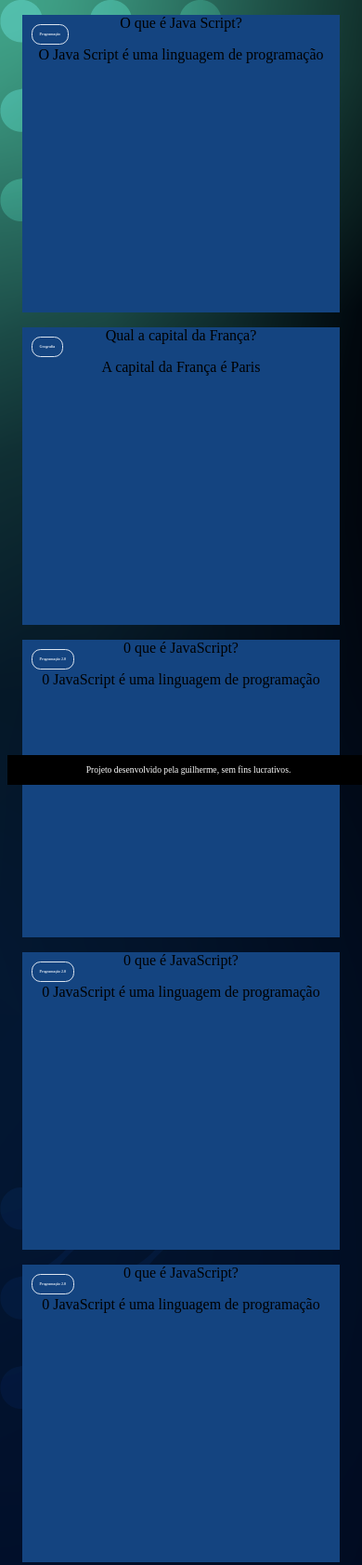
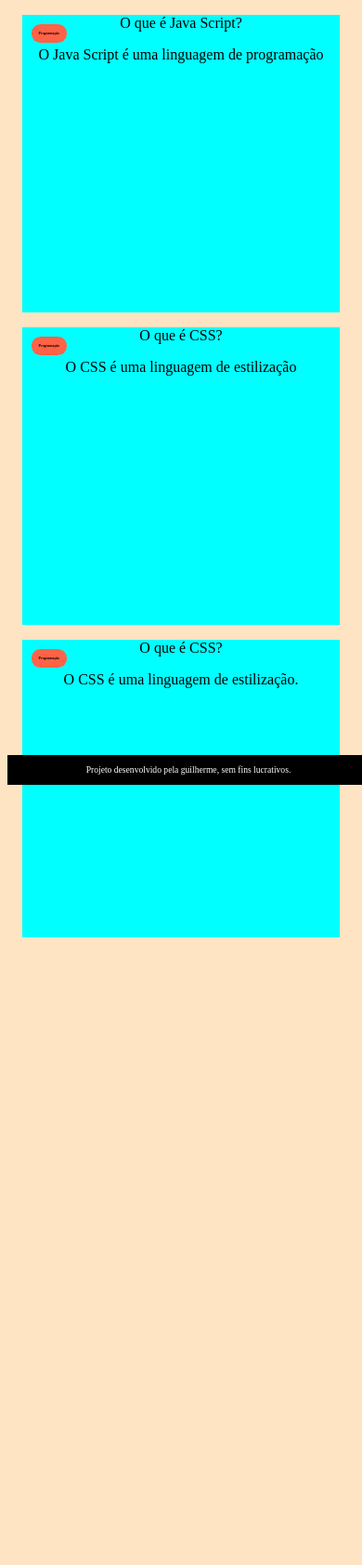
Before and after one commit to guilherme-dellarosa/projeto-3, a plain HTML site: page projeto-3-main/projeto-3-main/projeto-3-main/projeto-3-main/index.html in a window 390 px wide. Shown: the top 1683 px of the page at 93% size. After the commit the page ends 1024 px from the top, so only its background shows below. Drawn offline with Linux system fonts and the light colour scheme.

Commit message:
Add files via upload

```diff
--- a/projeto-3-main/projeto-3-main/projeto-3-main/projeto-3-main/assets/style.css
+++ b/projeto-3-main/projeto-3-main/projeto-3-main/projeto-3-main/assets/style.css
@@ -1,85 +1,35 @@
-:root {
-    --text-color: #DBE4EF;
-    --card-front-color: #144480;
-    --card-back-color: #00F4BF;
-}
-
-
 body {
-    background: url('img/bg-desktop.webp');
+    background-color: bisque;
     font-family: Bai Jamjuree;
 }
 
 #container {
     display:flex ;
-    flex-wrap: wrap;
-    justify-content: space-between;
-    padding: 4rem;
-    gap: 3rem;
 }
 
 .cartao {
     margin: 1rem 1rem;
+    background-color: aqua;
     height: 20rem;
     flex-grow: 1;
     flex-basis: calc(33% -6rem);
 }
 
 .cartao__conteudo {
-    background-color: var(--card-front-color);
     text-align: center;
     /*background-color: aquamarine;*/
     height: 100%;
-    transform-style: preserve-3d;
-    transition: transform 300ms ease-in-out;
 }
 
 .cartao__conteudo h3 {
-    color: var(--text-color);
-    border: 1px solid var(--text-color);
+    background-color: tomato;
     text-align: left;
     padding: 0.5rem;
     position: absolute;
     margin: 0.6rem;
     border-radius: 0.6rem;
     font-size: 1vw;
-    backface-visibility: hidden;
 }
-
-.cartao_conteudo p {
-    margin-top: 1rem;
-    padding: 2rem;
-    margin-top: 4rem;
-}
-
-.cartao_conteudo_pergunta p {
-    color: var(--text-color);
-    font-weight: 500;
-}
-
-.cartao_conteudo_resposta p {
-    color: var(--card-back-color);
-    font-weight: 700;
-}
-.cartao:hover .cartao_conteudo {
-    transform: rotateY(180deg);
-}
-
-.cartao_conteudo_pergunta,
-.cartao_conteudo_resposta {
-    backface-visibility: hidden;
-    position: absolute;
-    height: 100%;
-    width: 100%;
-}
-
-.cartao_conteudo_resposta {
-    transform: rotateY(180deg);
-}
-
-
-
-
 
 
 
--- a/projeto-3-main/projeto-3-main/projeto-3-main/projeto-3-main/index.html
+++ b/projeto-3-main/projeto-3-main/projeto-3-main/projeto-3-main/index.html
@@ -20,51 +20,6 @@
                     </div>
                 </div>
             </article>
-            <article class="cartao">
-                <div class="cartao__conteudo">
-                    <h3>Geografia</h3>
-                    <div class="cartao__conteudo__pergunta">
-                        <p>Qual a capital da França?</p>
-                    </div>
-                    <div class="cartao__conteudo__resposta">
-                        <p>A capital da França é Paris</p>
-                    </div>
-                </div>
-            </article>
-            <article class="cartao">
-                <div class="cartao__conteudo">
-                    <h3>Programação 2.0</h3>
-                    <div class="cartao__conteudo__pergunta">
-                        <p>0 que é JavaScript?</p>
-                    </div>
-                    <div class="cartao__conteudo__resposta">
-                        <p>0 JavaScript é uma linguagem de programação</p>
-                    </div>
-                </div>
-            </article>
-            <article class="cartao">
-                <div class="cartao__conteudo">
-                    <h3>Programação 2.0</h3>
-                    <div class="cartao__conteudo__pergunta">
-                        <p>0 que é JavaScript?</p>
-                    </div>
-                    <div class="cartao__conteudo__resposta">
-                        <p>0 JavaScript é uma linguagem de programação</p>
-                    </div>
-                </div>
-            </article>
-            <article class="cartao">
-                <div class="cartao__conteudo">
-                    <h3>Programação 2.0</h3>
-                    <div class="cartao__conteudo__pergunta">
-                        <p>0 que é JavaScript?</p>
-                    </div>
-                    <div class="cartao__conteudo__resposta">
-                        <p>0 JavaScript é uma linguagem de programação</p>
-                    </div>
-                </div>
-            </article>
-
             <article class="cartao">
                 <div class="cartao__conteudo">
                     <h3> Programação </h3>
@@ -92,7 +47,6 @@
     <footer>
         <p>Projeto desenvolvido pela guilherme, sem fins lucrativos.</p>
     </footer>
-    <script src="app.js"></script>
-    <script src="perguntas.js"></script>
+
 </body>
 </html>
--- /dev/null
+++ b/projeto-3-main/projeto-3-main/projeto-3-main/projeto-3-main/projeto-3-main/assets/style.css
@@ -0,0 +1,101 @@
+:root {
+    --text-color: #DBE4EF;
+    --card-front-color: #144480;
+    --card-back-color: #00F4BF;
+}
+
+
+body {
+    background: url('img/bg-desktop.webp');
+    font-family: Bai Jamjuree;
+}
+
+#container {
+    display:flex ;
+    flex-wrap: wrap;
+    justify-content: space-between;
+    padding: 4rem;
+    gap: 3rem;
+}
+
+.cartao {
+    margin: 1rem 1rem;
+    height: 20rem;
+    flex-grow: 1;
+    flex-basis: calc(33% -6rem);
+}
+
+.cartao__conteudo {
+    background-color: var(--card-front-color);
+    text-align: center;
+    /*background-color: aquamarine;*/
+    height: 100%;
+    transform-style: preserve-3d;
+    transition: transform 300ms ease-in-out;
+}
+
+.cartao__conteudo h3 {
+    color: var(--text-color);
+    border: 1px solid var(--text-color);
+    text-align: left;
+    padding: 0.5rem;
+    position: absolute;
+    margin: 0.6rem;
+    border-radius: 0.6rem;
+    font-size: 1vw;
+    backface-visibility: hidden;
+}
+
+.cartao_conteudo p {
+    margin-top: 1rem;
+    padding: 2rem;
+    margin-top: 4rem;
+}
+
+.cartao_conteudo_pergunta p {
+    color: var(--text-color);
+    font-weight: 500;
+}
+
+.cartao_conteudo_resposta p {
+    color: var(--card-back-color);
+    font-weight: 700;
+}
+.cartao.active .cartao_conteudo {
+    transform: rotateY(180deg);
+}
+
+.cartao_conteudo_pergunta,
+.cartao_conteudo_resposta {
+    backface-visibility: hidden;
+    position: absolute;
+    height: 100%;
+    width: 100%;
+}
+
+.cartao_conteudo_resposta {
+    transform: rotateY(180deg);
+}
+
+
+
+
+
+
+
+
+
+footer {
+    background-color: black;
+    color: white;
+    bottom:0;
+    position:fixed;
+    width:100%;
+    height:2rem;
+}
+
+footer p{
+    text-align: center;
+    font-size: 0.6rem;
+    margin-top: 0,5rem;
+}
```
Also changed, not shown: projeto-3-main/projeto-3-main/projeto-3-main/projeto-3-main/projeto-3-main/app.js (added, +29 -0 lines), projeto-3-main/projeto-3-main/projeto-3-main/projeto-3-main/projeto-3-main/index.html (added, +32 -0 lines), projeto-3-main/projeto-3-main/projeto-3-main/projeto-3-main/projeto-3-main/perguntas.js (added, +23 -0 lines), 4 other files.
